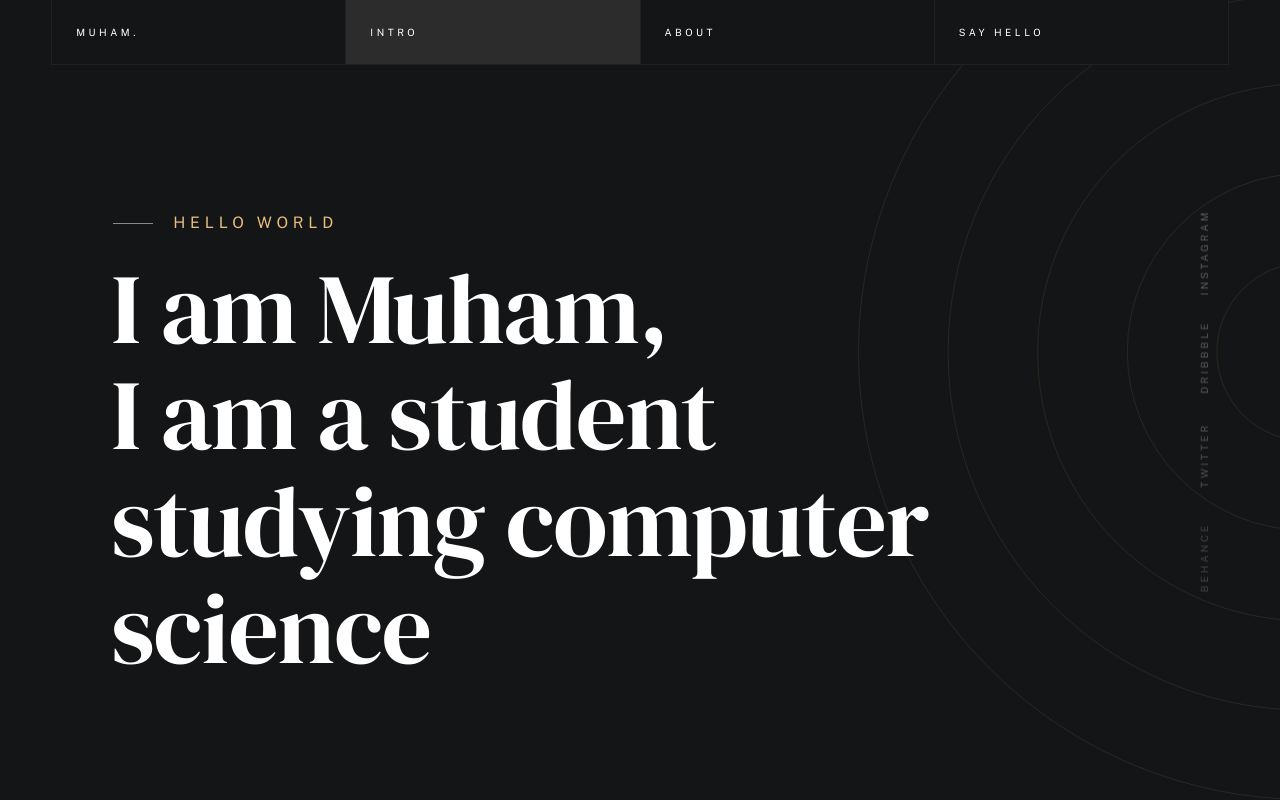
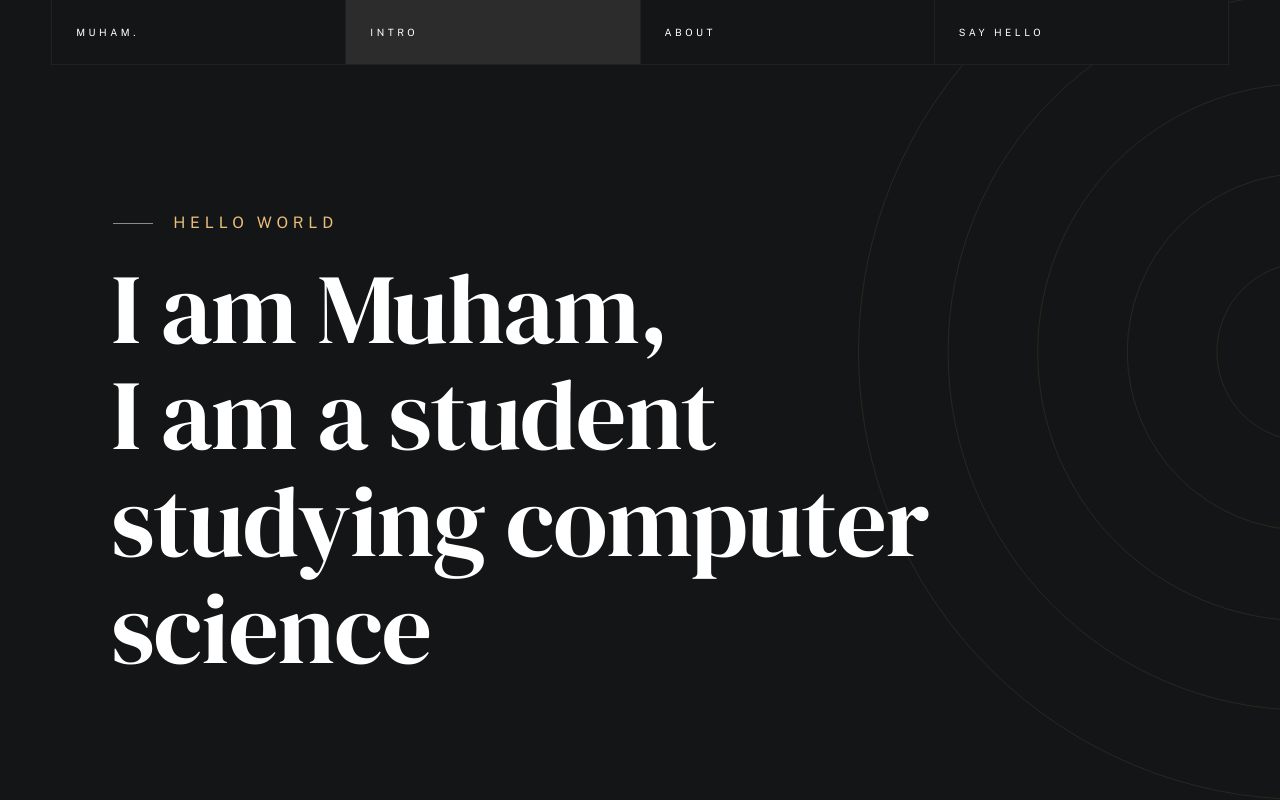
Before and after one commit to muhxm/muxam.github.io, a plain HTML site: page index.html in a window 1280 px wide. Shown: the top 800 px of the page. Drawn offline with nearby package versions, Linux system fonts and the light colour scheme; files that its build step writes are made by us from their sources; files whose address does not match are found by name; a web font is replaced by a local one.

Commit message:
Add files via upload

```diff
--- a/index.html
+++ b/index.html
@@ -96,13 +96,6 @@
                             studying computer science<br>
                         </h1>
                     </div>
-
-                    <ul class="intro-social">
-                        <li><a href="#0">Behance</a></li>
-                        <li><a href="#0">Twitter</a></li>
-                        <li><a href="#0">Dribbble</a></li>
-                        <li><a href="#0">Instagram</a></li>
-                    </ul>
 
                 </div> <!-- end intro content -->
 
```
